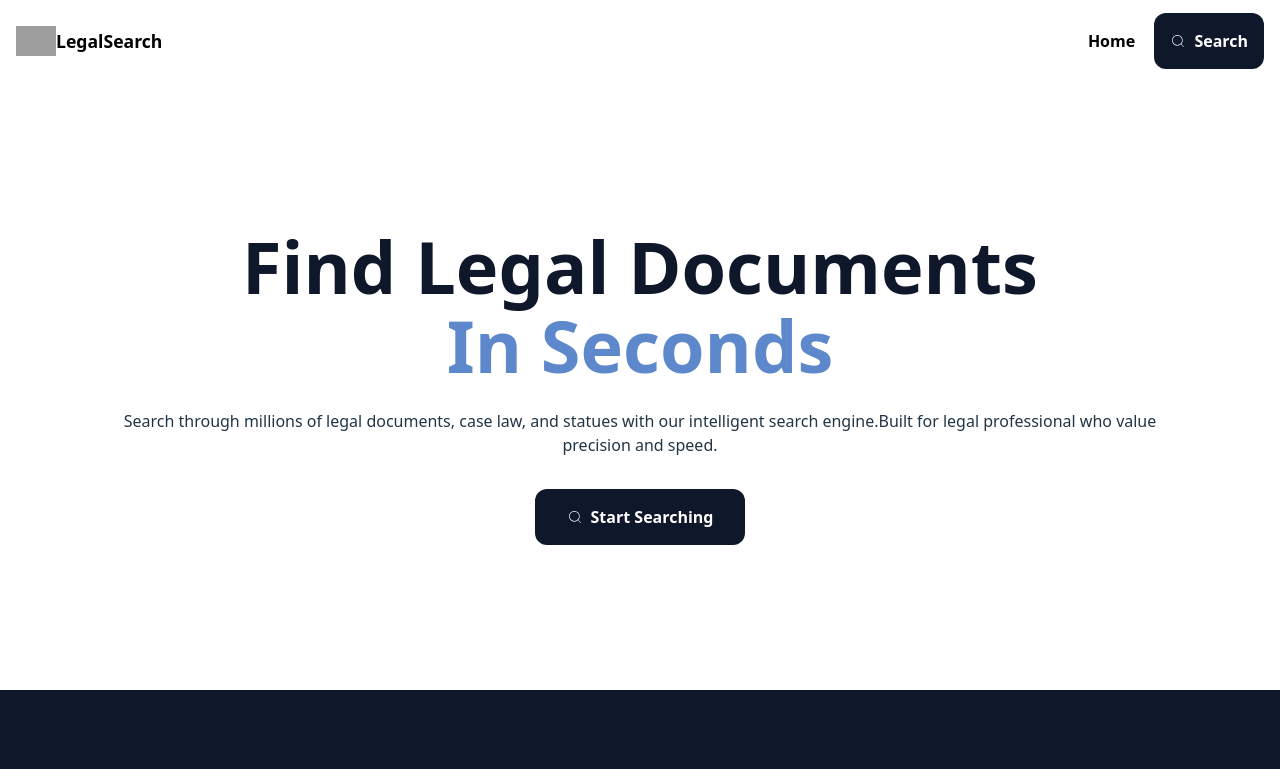
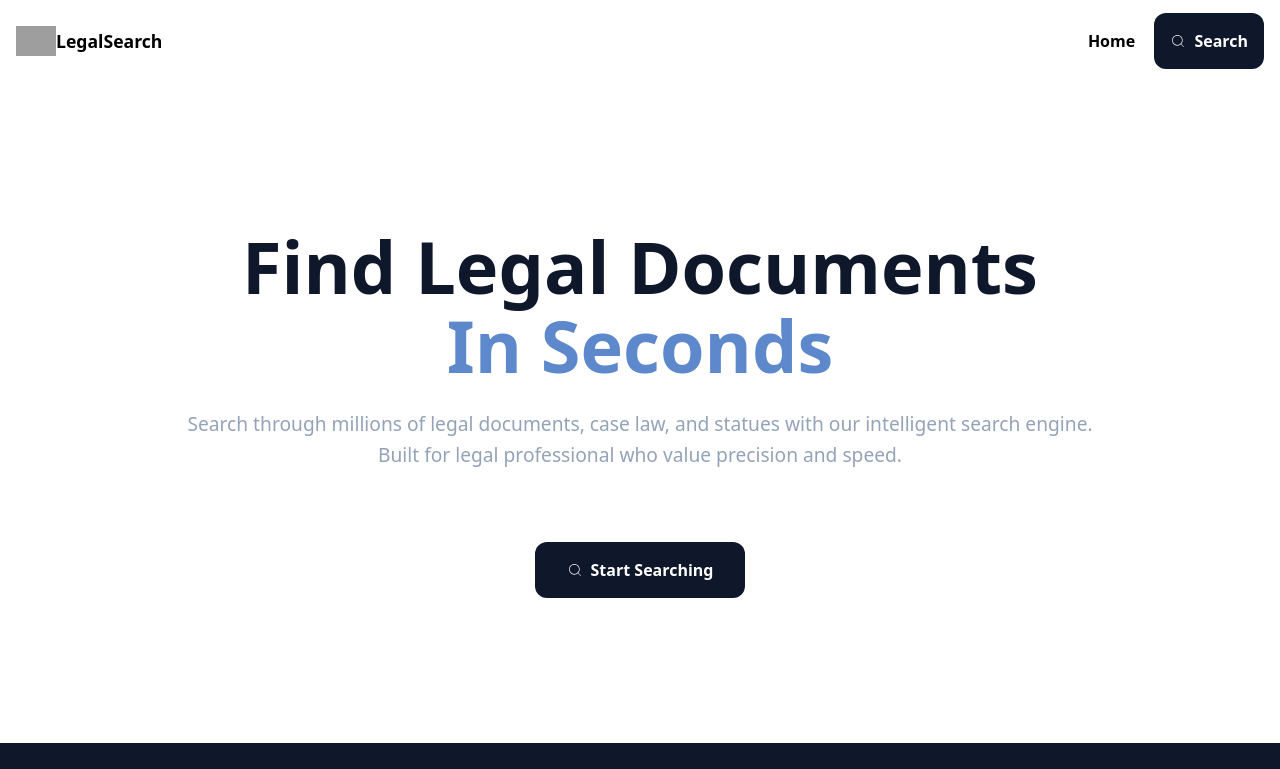
Before and after one commit to Azu001-Cyber/Legal-Search-Doc, a React (Vite) app in the folder frontend/: page / in a window 1280 px wide. Shown: the top 769 px of the page. Built offline with nearby package versions, Linux system fonts and the light colour scheme; grey boxes are pictures that could not be loaded.

Commit message:
Fix:Landing page p style

```diff
--- a/frontend/src/components/hero.tsx
+++ b/frontend/src/components/hero.tsx
@@ -18,7 +18,7 @@ const Hero = () => {
                     <p>
                         Search through millions of legal
                         documents, case law, and statues
-                        with our intelligent search engine.Built for legal professional who value
+                        with our intelligent search engine. <br />Built for legal professional who value
                         precision and speed.
                     </p>
                 </div>
--- a/frontend/src/css/hero.css
+++ b/frontend/src/css/hero.css
@@ -46,7 +46,7 @@ span{
 }
 /*  */
 
-.hero p {
+.hero-text p {
     font-size: 1.2rem;
     color: var(--text-muted);
     line-height: 1.6;
```
